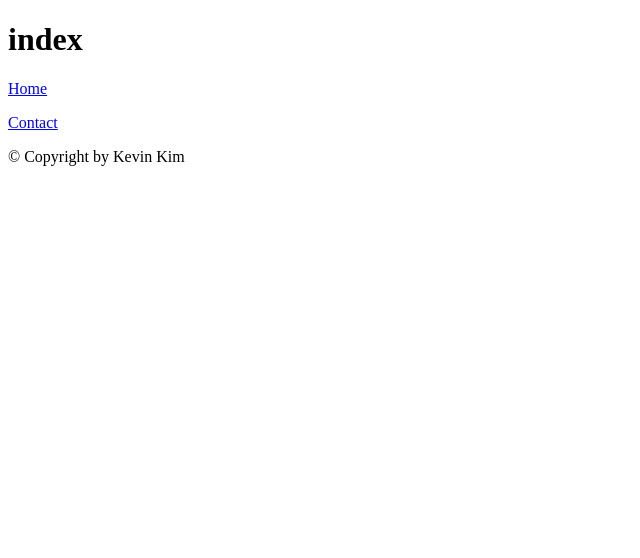
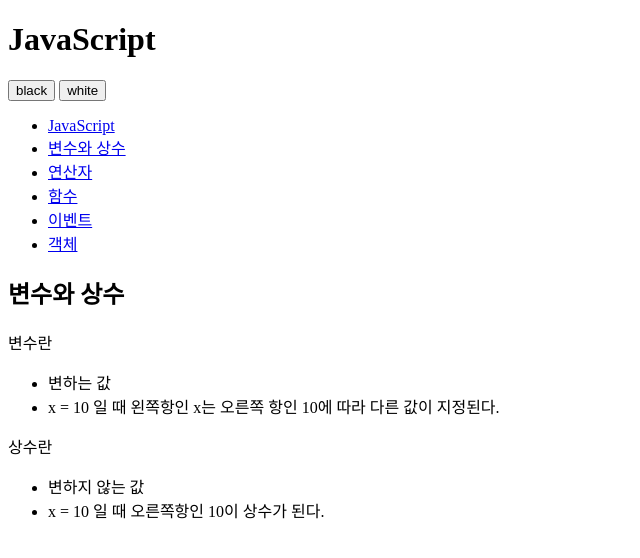
Before and after one commit to neolucky/opentutorials-kevin, a plain HTML site: page index.html in a window 1280 px wide. Shown: the whole page, without its empty margins (0-640 px from the left). Drawn offline with Linux system fonts and the light colour scheme.

Commit message:
add html

```diff
--- a/index.html
+++ b/index.html
@@ -1,46 +1,53 @@
 <!DOCTYPE html>
-<html lang="en">
+<html>
     <head>
         <meta charset="utf-8" />
-
-		<!-- Always force latest IE rendering engine (even in intranet) & Chrome Frame
-		Remove this if you use the .htaccess -->
-		<meta http-equiv="X-UA-Compatible" content="IE=edge,chrome=1" />
-
-		<title>index</title>
-		<meta name="description" content="" />
-		<meta name="author" content="Kevin Kim" />
-
-		<meta name="viewport" content="width=device-width; initial-scale=1.0" />
-
-		<!-- Replace favicon.ico & apple-touch-icon.png in the root of your domain and delete these references -->
-		<link rel="shortcut icon" href="/favicon.ico" />
-		<link rel="apple-touch-icon" href="/apple-touch-icon.png" />
     </head>
 
-	<body>
+    <body id="body">
         <div>
             <header>
-				<h1>index</h1>
+                <h1>JavaScript</h1>
             </header>
+            <div id="toolbar">
+                <input type="button" value="black" />
+                <input type="button" value="white" />
+            </div>
             <nav>
+                <ul>
+                    <li><a href="http://opentutorials.org/course/49/17">JavaScript</a></li>
+                    <li><a href="http://opentutorials.org/course/49/16">변수와 상수</a></li>
+                    <li><a href="http://opentutorials.org/course/49/18">연산자</a></li>
+                    <li><a href="http://opentutorials.org/course/49/19">함수</a></li>
+                    <li><a href="http://opentutorials.org/course/49/20">이벤트</a></li>
+                    <li><a href="http://opentutorials.org/course/49/21">객체</a></li>
+                </ul>
+            </nav>
+            <article>
+                <h2>변수와 상수</h2>
+                <div>
+                    <p>변수란</p>
+                    <ul>
+                        <li>
+                            변하는 값
+                        </li>
+                        <li>
+                            x = 10 일 때 왼쪽항인 x는 오른쪽 항인 10에 따라 다른 값이 지정된다.
+                        </li>
+                    </ul>
                     <p>
-					<a href="/">Home</a>
+                        상수란
                     </p>
-				<p>
-					<a href="/contact">Contact</a>
-				</p>
-			</nav>
-
-			<div>
-
+                    <ul>
+                        <li>
+                            변하지 않는 값
+                        </li>
+                        <li>
+                            x = 10 일 때 오른쪽항인 10이 상수가 된다.
+                        </li>
+                    </ul>
                 </div>
-
-			<footer>
-				<p>
-					&copy; Copyright  by Kevin Kim
-				</p>
-			</footer>
+            </article>
         </div>
     </body>
 </html>
```
Lines whose indentation alone changed are shown as unchanged.
